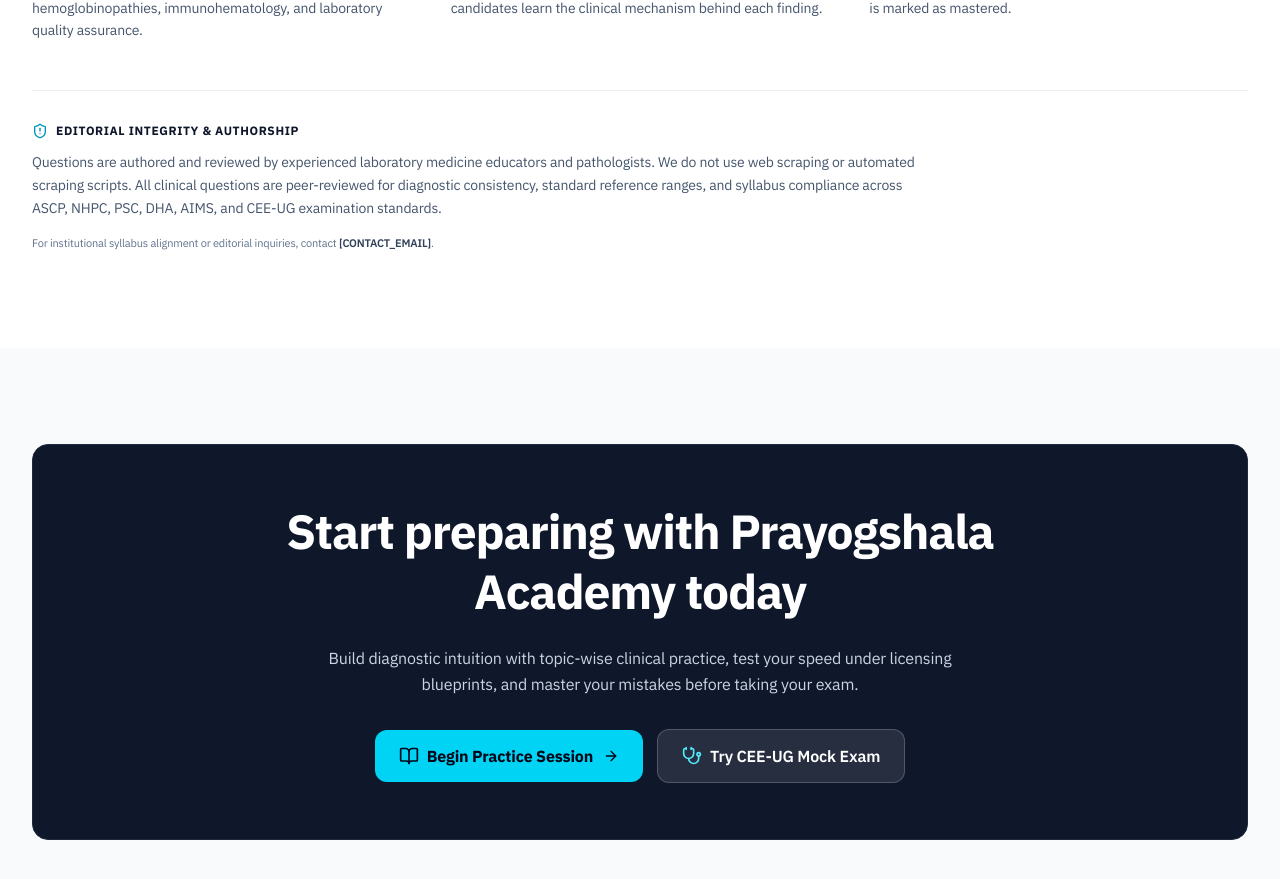
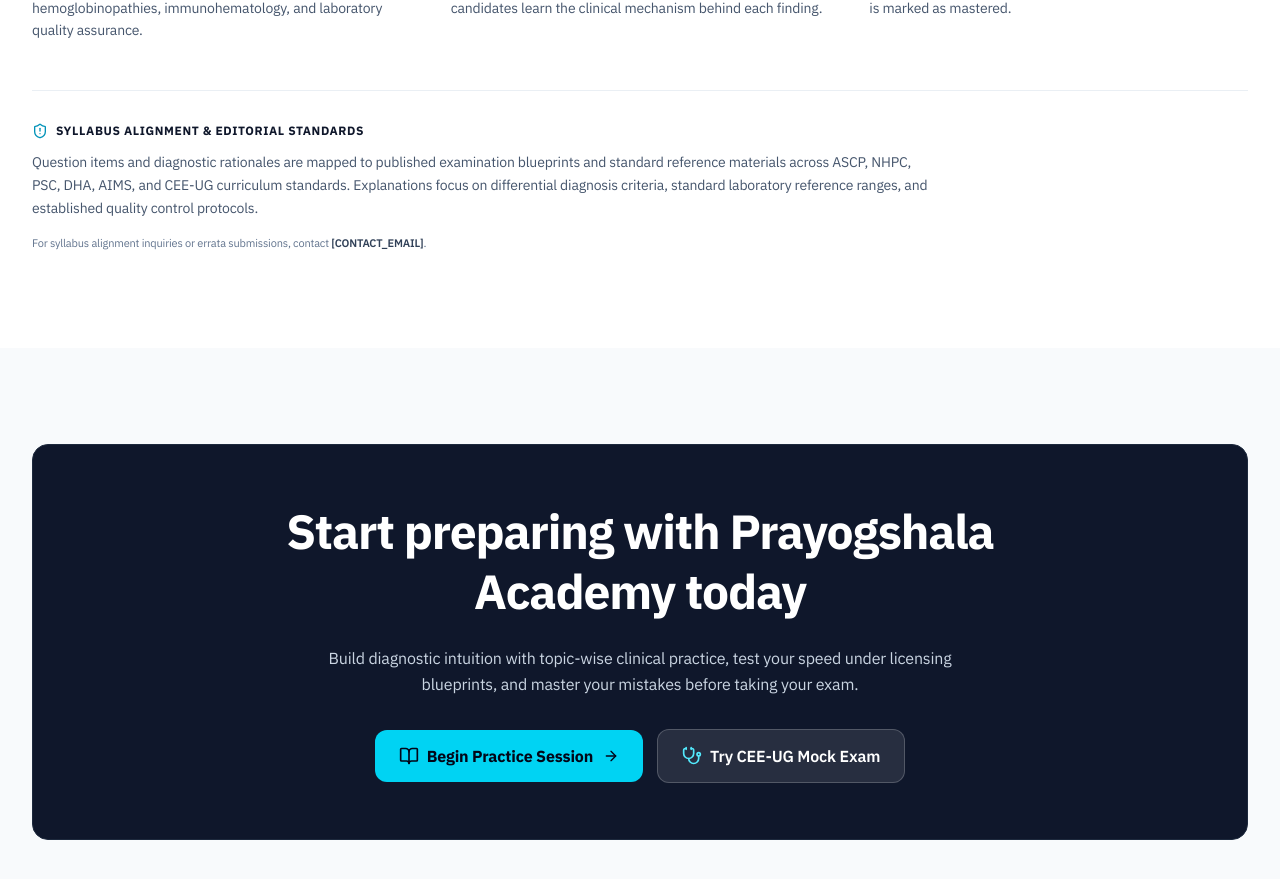
Before and after one commit to sujay-515/Prayogshala-Academy, a React (Vite) app: page / in a window 1280 px wide. Shown: the part 5840-6719 px from the top of the page. Built offline with nearby package versions, Linux system fonts and the light colour scheme; no server answers.

Commit message:
refactor(about): rephrase editorial narrative to verifiable syllabus-aligned scope

```diff
--- a/src/components/home/AboutSection.tsx
+++ b/src/components/home/AboutSection.tsx
@@ -55,17 +55,17 @@ export const AboutSection: React.FC = () => {
           </div>
         </div>
 
-        {/* Mission Statement & Operator Narrative Block - Hairline Divider */}
+        {/* Curriculum Alignment & Editorial Standards - Hairline Divider */}
         <div className="pt-8 border-t border-slate-200/70 dark:border-white/10 space-y-3">
           <h4 className="text-xs font-bold text-slate-900 dark:text-white uppercase tracking-wider flex items-center gap-2">
             <ShieldAlert className="w-4 h-4 text-cyan-600 dark:text-cyan-400" />
-            Editorial Integrity &amp; Authorship
+            Syllabus Alignment &amp; Editorial Standards
           </h4>
           <p className="text-xs sm:text-sm text-slate-600 dark:text-slate-300 leading-relaxed max-w-4xl">
-            Questions are authored and reviewed by experienced laboratory medicine educators and pathologists. We do not use web scraping or automated scraping scripts. All clinical questions are peer-reviewed for diagnostic consistency, standard reference ranges, and syllabus compliance across ASCP, NHPC, PSC, DHA, AIMS, and CEE-UG examination standards.
+            Question items and diagnostic rationales are mapped to published examination blueprints and standard reference materials across ASCP, NHPC, PSC, DHA, AIMS, and CEE-UG curriculum standards. Explanations focus on differential diagnosis criteria, standard laboratory reference ranges, and established quality control protocols.
           </p>
           <div className="pt-1 text-[11px] text-slate-500 dark:text-slate-400">
-            For institutional syllabus alignment or editorial inquiries, contact{' '}
+            For syllabus alignment inquiries or errata submissions, contact{' '}
             <span className="font-semibold text-slate-700 dark:text-slate-300">
               {SITE_CONFIG.CONTACT_EMAIL}
             </span>.
```
